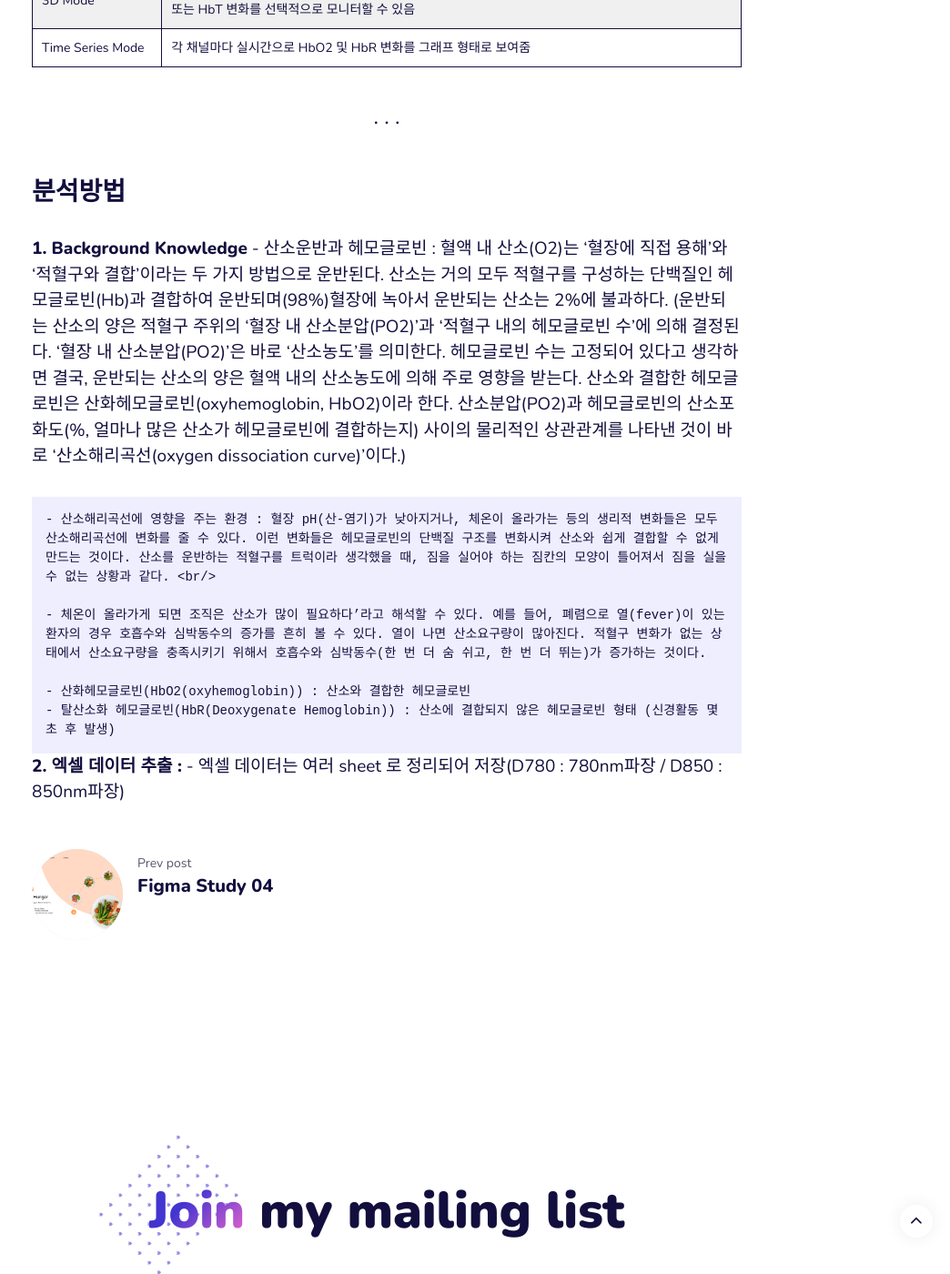
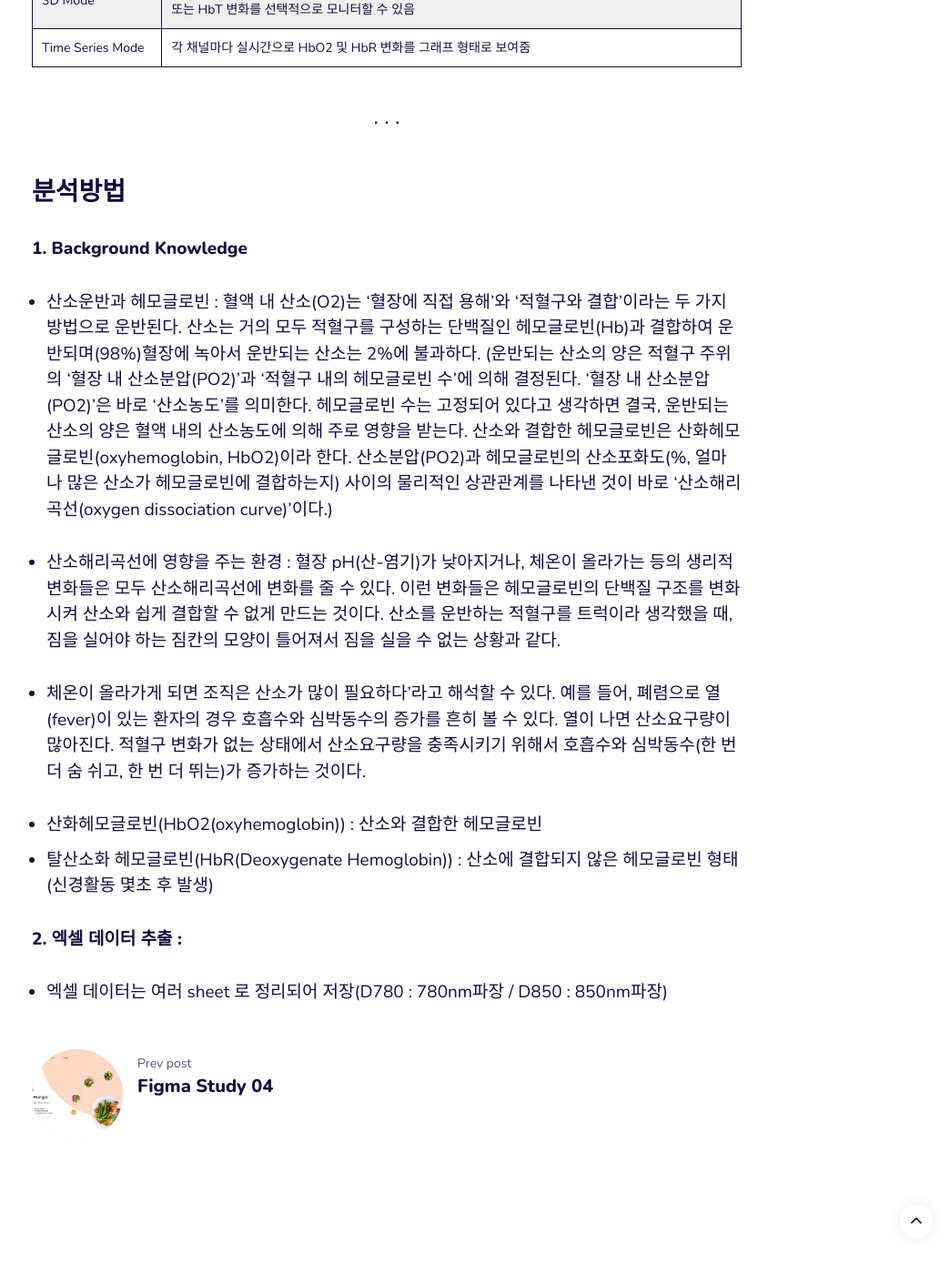
Before and after one commit to HongDaye71/HongDaye71.github.io, a Jekyll site: the page built from _posts/2021-12-14-fNIRS.markdown, in a window 1280 px wide and 1400 px high, scrolled down 4901 px. Shown: the whole window at 91% size, without its empty margins (215-1259 px from the left). Built offline with Jekyll 4.4.1, drawn with Linux system fonts in a browser that asks for light colours; comment, search, counter and statistics services are not loaded.

```diff
--- a/_posts/2021-12-14-fNIRS.markdown
+++ b/_posts/2021-12-14-fNIRS.markdown
@@ -71,15 +71,15 @@ ___
 ___
 
 ## 분석방법
-**1. Background Knowledge**
-    - 산소운반과 헤모글로빈 : 혈액 내 산소(O2)는 '혈장에 직접 용해'와 '적혈구와 결합'이라는 두 가지 방법으로 운반된다. 산소는 거의 모두 적혈구를 구성하는 단백질인 헤모글로빈(Hb)과 결합하여 운반되며(98%)혈장에 녹아서 운반되는 산소는 2%에 불과하다. (운반되는 산소의 양은 적혈구 주위의 ‘혈장 내 산소분압(PO2)’과 ‘적혈구 내의 헤모글로빈 수’에 의해 결정된다. ‘혈장 내 산소분압(PO2)’은 바로 ‘산소농도’를 의미한다. 헤모글로빈 수는 고정되어 있다고 생각하면 결국, 운반되는 산소의 양은 혈액 내의 산소농도에 의해 주로 영향을 받는다. 산소와 결합한 헤모글로빈은 산화헤모글로빈(oxyhemoglobin, HbO2)이라 한다. 산소분압(PO2)과 헤모글로빈의 산소포화도(%, 얼마나 많은 산소가 헤모글로빈에 결합하는지) 사이의 물리적인 상관관계를 나타낸 것이 바로 ‘산소해리곡선(oxygen dissociation curve)’이다.)<br/>
+**1. Background Knowledge**<br/>
+- 산소운반과 헤모글로빈 : 혈액 내 산소(O2)는 '혈장에 직접 용해'와 '적혈구와 결합'이라는 두 가지 방법으로 운반된다. 산소는 거의 모두 적혈구를 구성하는 단백질인 헤모글로빈(Hb)과 결합하여 운반되며(98%)혈장에 녹아서 운반되는 산소는 2%에 불과하다. (운반되는 산소의 양은 적혈구 주위의 ‘혈장 내 산소분압(PO2)’과 ‘적혈구 내의 헤모글로빈 수’에 의해 결정된다. ‘혈장 내 산소분압(PO2)’은 바로 ‘산소농도’를 의미한다. 헤모글로빈 수는 고정되어 있다고 생각하면 결국, 운반되는 산소의 양은 혈액 내의 산소농도에 의해 주로 영향을 받는다. 산소와 결합한 헤모글로빈은 산화헤모글로빈(oxyhemoglobin, HbO2)이라 한다. 산소분압(PO2)과 헤모글로빈의 산소포화도(%, 얼마나 많은 산소가 헤모글로빈에 결합하는지) 사이의 물리적인 상관관계를 나타낸 것이 바로 ‘산소해리곡선(oxygen dissociation curve)’이다.)<br/>
 
-    - 산소해리곡선에 영향을 주는 환경 : 혈장 pH(산-염기)가 낮아지거나, 체온이 올라가는 등의 생리적 변화들은 모두 산소해리곡선에 변화를 줄 수 있다. 이런 변화들은 헤모글로빈의 단백질 구조를 변화시켜 산소와 쉽게 결합할 수 없게 만드는 것이다. 산소를 운반하는 적혈구를 트럭이라 생각했을 때, 짐을 실어야 하는 짐칸의 모양이 틀어져서 짐을 실을 수 없는 상황과 같다. <br/>
+- 산소해리곡선에 영향을 주는 환경 : 혈장 pH(산-염기)가 낮아지거나, 체온이 올라가는 등의 생리적 변화들은 모두 산소해리곡선에 변화를 줄 수 있다. 이런 변화들은 헤모글로빈의 단백질 구조를 변화시켜 산소와 쉽게 결합할 수 없게 만드는 것이다. 산소를 운반하는 적혈구를 트럭이라 생각했을 때, 짐을 실어야 하는 짐칸의 모양이 틀어져서 짐을 실을 수 없는 상황과 같다. <br/>
 
-    - 체온이 올라가게 되면 조직은 산소가 많이 필요하다’라고 해석할 수 있다. 예를 들어, 폐렴으로 열(fever)이 있는 환자의 경우 호흡수와 심박동수의 증가를 흔히 볼 수 있다. 열이 나면 산소요구량이 많아진다. 적혈구 변화가 없는 상태에서 산소요구량을 충족시키기 위해서 호흡수와 심박동수(한 번 더 숨 쉬고, 한 번 더 뛰는)가 증가하는 것이다.
+- 체온이 올라가게 되면 조직은 산소가 많이 필요하다’라고 해석할 수 있다. 예를 들어, 폐렴으로 열(fever)이 있는 환자의 경우 호흡수와 심박동수의 증가를 흔히 볼 수 있다. 열이 나면 산소요구량이 많아진다. 적혈구 변화가 없는 상태에서 산소요구량을 충족시키기 위해서 호흡수와 심박동수(한 번 더 숨 쉬고, 한 번 더 뛰는)가 증가하는 것이다. <br/>
 
-    - 산화헤모글로빈(HbO2(oxyhemoglobin)) : 산소와 결합한 헤모글로빈
-    - 탈산소화 헤모글로빈(HbR(Deoxygenate Hemoglobin)) : 산소에 결합되지 않은 헤모글로빈 형태 (신경활동 몇초 후 발생)
+- 산화헤모글로빈(HbO2(oxyhemoglobin)) : 산소와 결합한 헤모글로빈<br/>
+- 탈산소화 헤모글로빈(HbR(Deoxygenate Hemoglobin)) : 산소에 결합되지 않은 헤모글로빈 형태 (신경활동 몇초 후 발생)
 
 **2. 엑셀 데이터 추출 :**
-    - 엑셀 데이터는 여러 sheet 로 정리되어 저장(D780 : 780nm파장 / D850 : 850nm파장)
+- 엑셀 데이터는 여러 sheet 로 정리되어 저장(D780 : 780nm파장 / D850 : 850nm파장)
```
